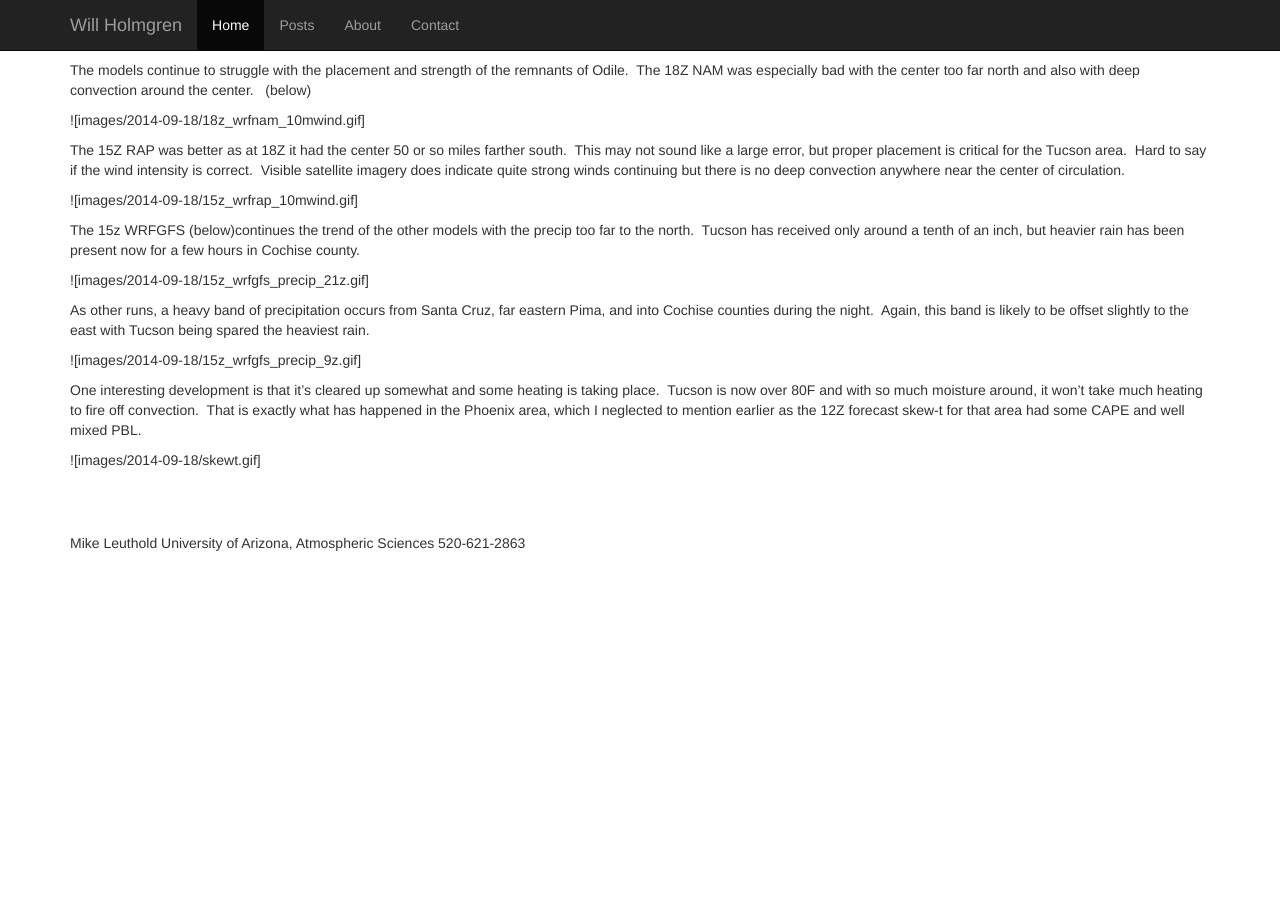
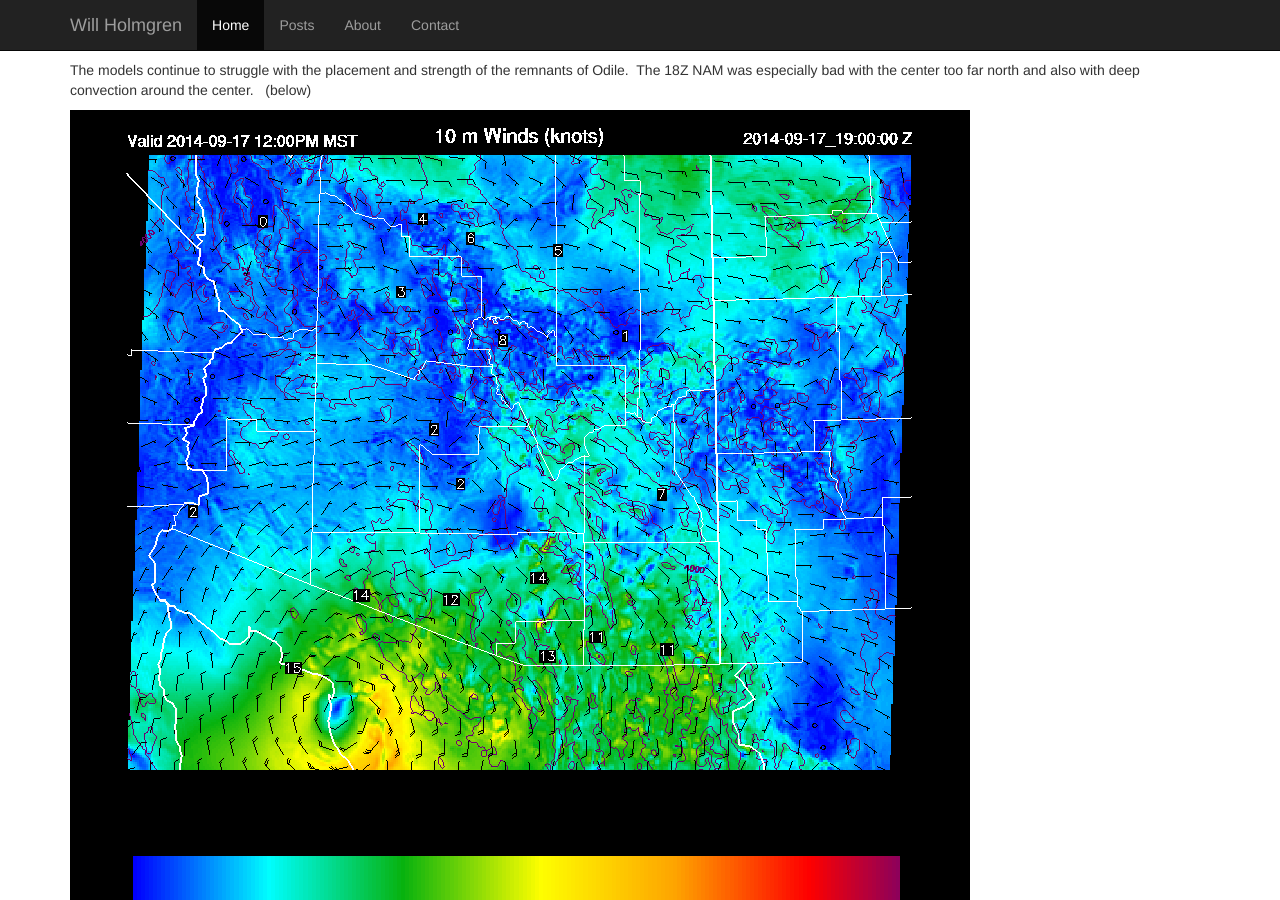
Before and after one commit to wholmgren/wholmgren.github.io, a Jekyll site: the page built from _posts/2014-09-18-odile-wrf-disc.md, in a window 1280 px wide and 900 px high. Built offline with Jekyll 4.4.1, drawn with Linux system fonts in a browser that asks for light colours; nearby versions of some CDN libraries; Markdown is read by kramdown in place of the engine named in the settings.

Commit message:
Update 2014-09-18-odile-wrf-disc.md

```diff
--- a/_posts/2014-09-18-odile-wrf-disc.md
+++ b/_posts/2014-09-18-odile-wrf-disc.md
@@ -5,23 +5,23 @@ layout: post
 
 The models continue to struggle with the placement and strength of the remnants of Odile.  The 18Z NAM was especially bad with the center too far north and also with deep convection around the center.   (below)
 
-![images/2014-09-18/18z_wrfnam_10mwind.gif]
+![18z_wrfnam_10mwind](images/2014-09-18/18z_wrfnam_10mwind.gif)
 
 The 15Z RAP was better as at 18Z it had the center 50 or so miles farther south.  This may not sound like a large error, but proper placement is critical for the Tucson area.  Hard to say if the wind intensity is correct.  Visible satellite imagery does indicate quite strong winds continuing but there is no deep convection anywhere near the center of circulation.
 
-![images/2014-09-18/15z_wrfrap_10mwind.gif]
+![15z_wrfrap_10mwind](images/2014-09-18/15z_wrfrap_10mwind.gif)
 
 The 15z WRFGFS (below)continues the trend of the other models with the precip too far to the north.  Tucson has received only around a tenth of an inch, but heavier rain has been present now for a few hours in Cochise county.
 
-![images/2014-09-18/15z_wrfgfs_precip_21z.gif]
+![15z_wrfgfs_precip_21z](images/2014-09-18/15z_wrfgfs_precip_21z.gif)
 
 As other runs, a heavy band of precipitation occurs from Santa Cruz, far eastern Pima, and into Cochise counties during the night.  Again, this band is likely to be offset slightly to the east with Tucson being spared the heaviest rain.
 
-![images/2014-09-18/15z_wrfgfs_precip_9z.gif]
+![15z_wrfgfs_precip_9z](images/2014-09-18/15z_wrfgfs_precip_9z.gif)
 
 One interesting development is that it's cleared up somewhat and some heating is taking place.  Tucson is now over 80F and with so much moisture around, it won't take much heating to fire off convection.  That is exactly what has happened in the Phoenix area, which I neglected to mention earlier as the 12Z forecast skew-t for that area had some CAPE and well mixed PBL.
 
-![images/2014-09-18/skewt.gif]
+![skewt](images/2014-09-18/skewt.gif)
 
 
 --
```
